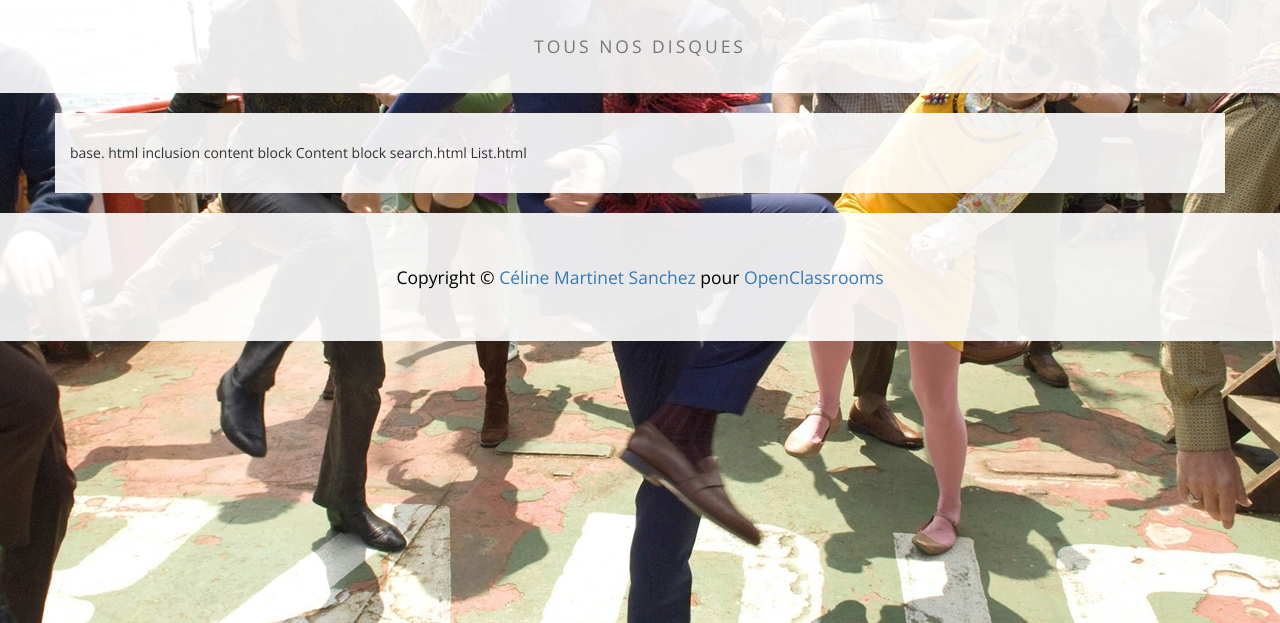
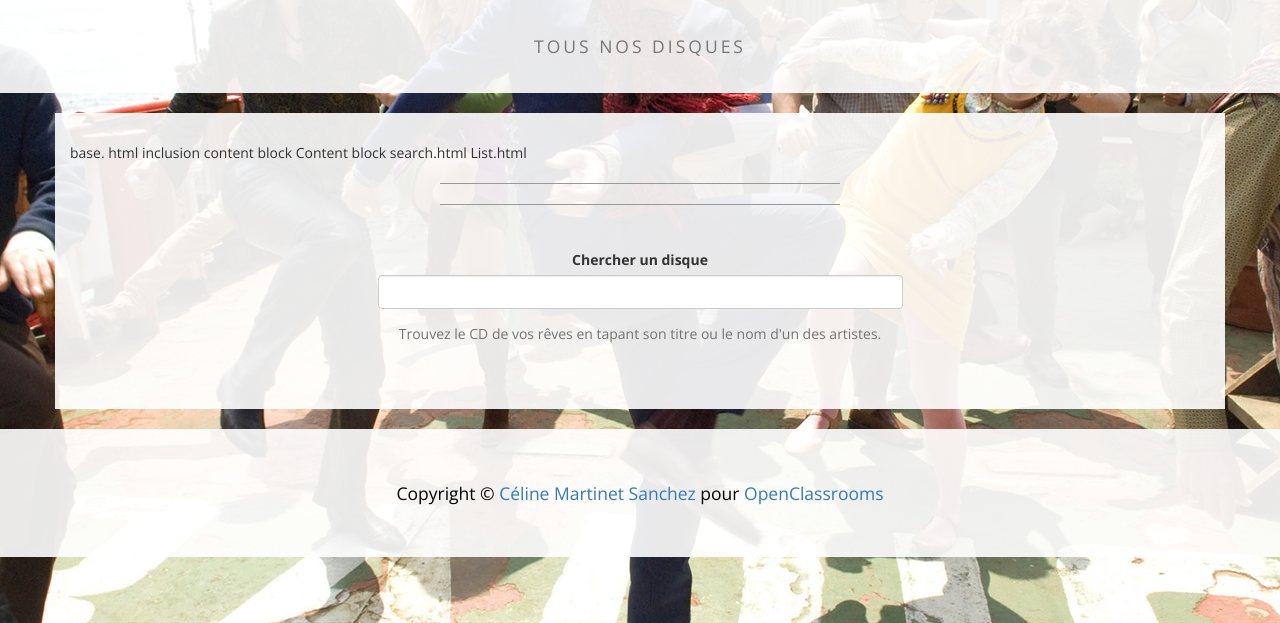
Before and after one commit to 140ch204/oc1_django, a Django app: template disquaire_project/store/templates/store/search.html in a window 1280 px wide. Shown: the part 177-800 px from the top of the page. Run offline with Django 3.2, Linux system fonts and the light colour scheme; the template is opened without the code that fills it, so the values that code supplies are empty; some libraries are stand-ins or nearby versions.

Commit message:
with search form

```diff
--- a/disquaire_project/store/templates/400.html
+++ b/disquaire_project/store/templates/400.html
@@ -0,0 +1 @@
+erreur 400
--- a/disquaire_project/store/templates/403.html
+++ b/disquaire_project/store/templates/403.html
@@ -0,0 +1 @@
+erreur 403
--- a/disquaire_project/store/templates/404.html
+++ b/disquaire_project/store/templates/404.html
@@ -3,7 +3,6 @@
     <p><em>I'm lost. I'm like a king without a throne.</em></p>
     <p>L'album que vous demandez est parti écouter Sarah Vaughan à la suite d'une rupture sentimentale.</p>
     <p>Nous partons à l'instant même le secourir !</p>
-    <div class="embed-responsive embed-responsive-16by9">
-        <iframe src="https://www.youtube.com/embed/E9Rl1GvTsiA" frameborder="0" allowfullscreen></iframe>
-    </div>
+    {% include 'store/search_form.html' %}
+    <iframe src="https://www.youtube.com/embed/E9Rl1GvTsiA" frameborder="0" allowfullscreen></iframe>
 {% endblock %}
--- a/disquaire_project/store/templates/store/list.html
+++ b/disquaire_project/store/templates/store/list.html
@@ -1,13 +1,31 @@
 List.html
+<div class="col-lg-12">
+    <hr>
+    <h2 class="intro-text text-center">{{ list_title }}
+    </h2>
+    <hr class="detail-separator">
+</div>
+
+{% include 'store/search_form.html' %}
+
+{% if albums|length_is:"0" %}
+    <div class="text-center">
+      Palsambleu ! Nous n'avons trouvé aucun résultat à cette requête. Même pas de quoi se ronger la chique !
+      Partez de nouveau à l'abordage !
+    </div>
+
+{% else %}
     {% for album in albums %}
         <div class="col-sm-4 text-center">
-        <a href="/">
+            <a href="{% url 'store:detail' album_id=album.id %}">
               <img class="img-responsive" src="{{ album.picture }}" alt="{{ album.title }}">
             </a>
-        <h3><a href="/">{{ album.title }}</a></h3>
+            <h3><a href="{% url 'store:detail' album_id=album.id %}">{{ album.title }}</a></h3>
             {% for artist in album.artists.all %}
                 <p>{{ artist.name }}</p>
             {% endfor %}
         </div>
         {% if forloop.counter|divisibleby:3 %}<div class="clearfix"></div>{% endif %}
     {% endfor %}
+
+{% endif %}
--- /dev/null
+++ b/disquaire_project/store/templates/store/search_form.html
@@ -0,0 +1,9 @@
+<div class="col-lg-12 detail-separator">
+  <form class="col-md-6 col-md-offset-3 text-center" action="{% url 'store:search' %}" method="get" accept-charset="utf-8">
+    <div class="form-group">
+      <label for="searchForm">Chercher un disque</label>
+      <input id="searchForm" class="form-control" name="query">
+    </div>
+    <span class="help-block" id="helpBlock">Trouvez le CD de vos rêves en tapant son titre ou le nom d'un des artistes.</span>
+  </form>
+</div>
--- a/disquaire_project/store/views.py
+++ b/disquaire_project/store/views.py
@@ -34,7 +34,6 @@ def search(request):
     if not query:
         albums = Album.objects.all()
     else:
-        # title contains the query is and query is not sensitive to case.
         albums = Album.objects.filter(title__icontains=query)
     if not albums.exists():
         albums = Album.objects.filter(artists__name__icontains=query)
```
Lines whose indentation alone changed are shown as unchanged.
